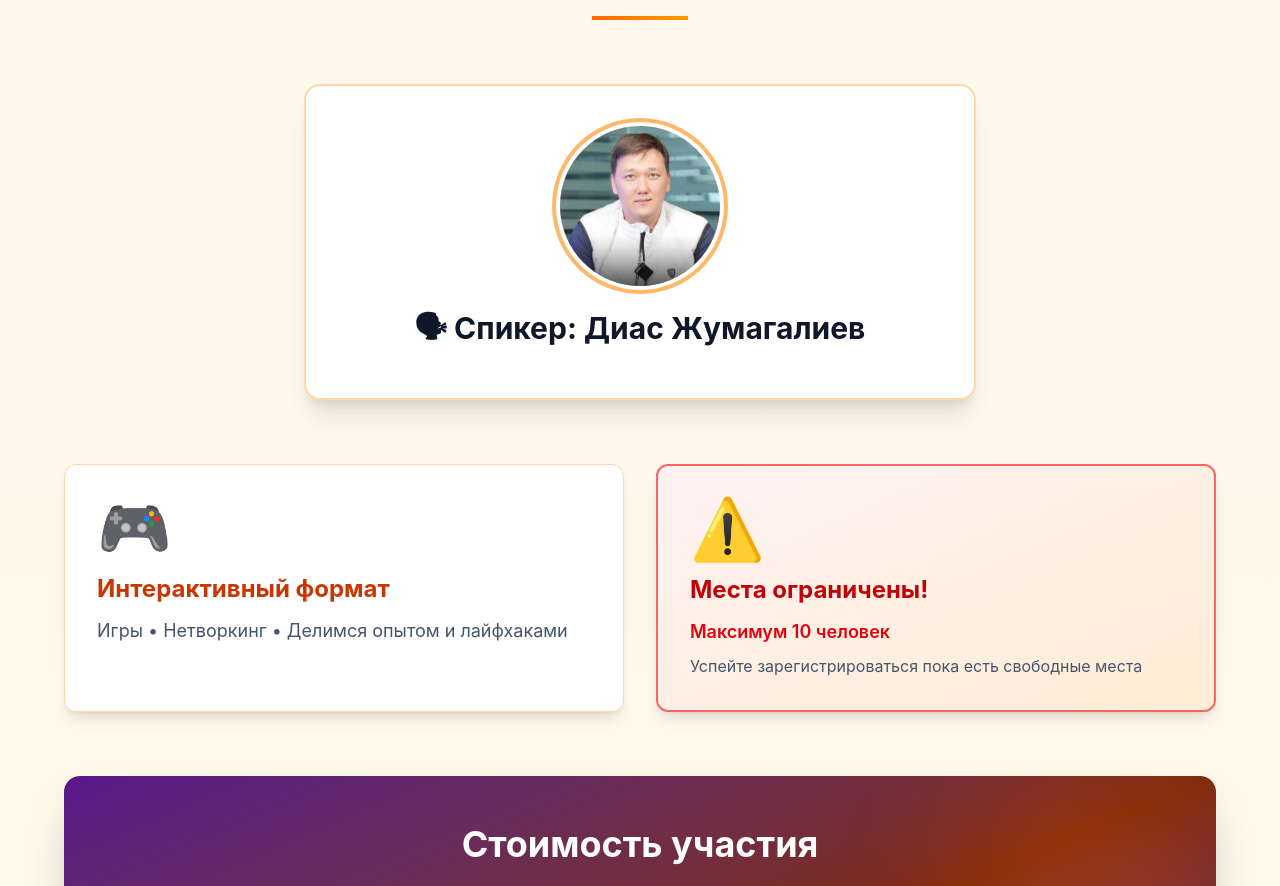
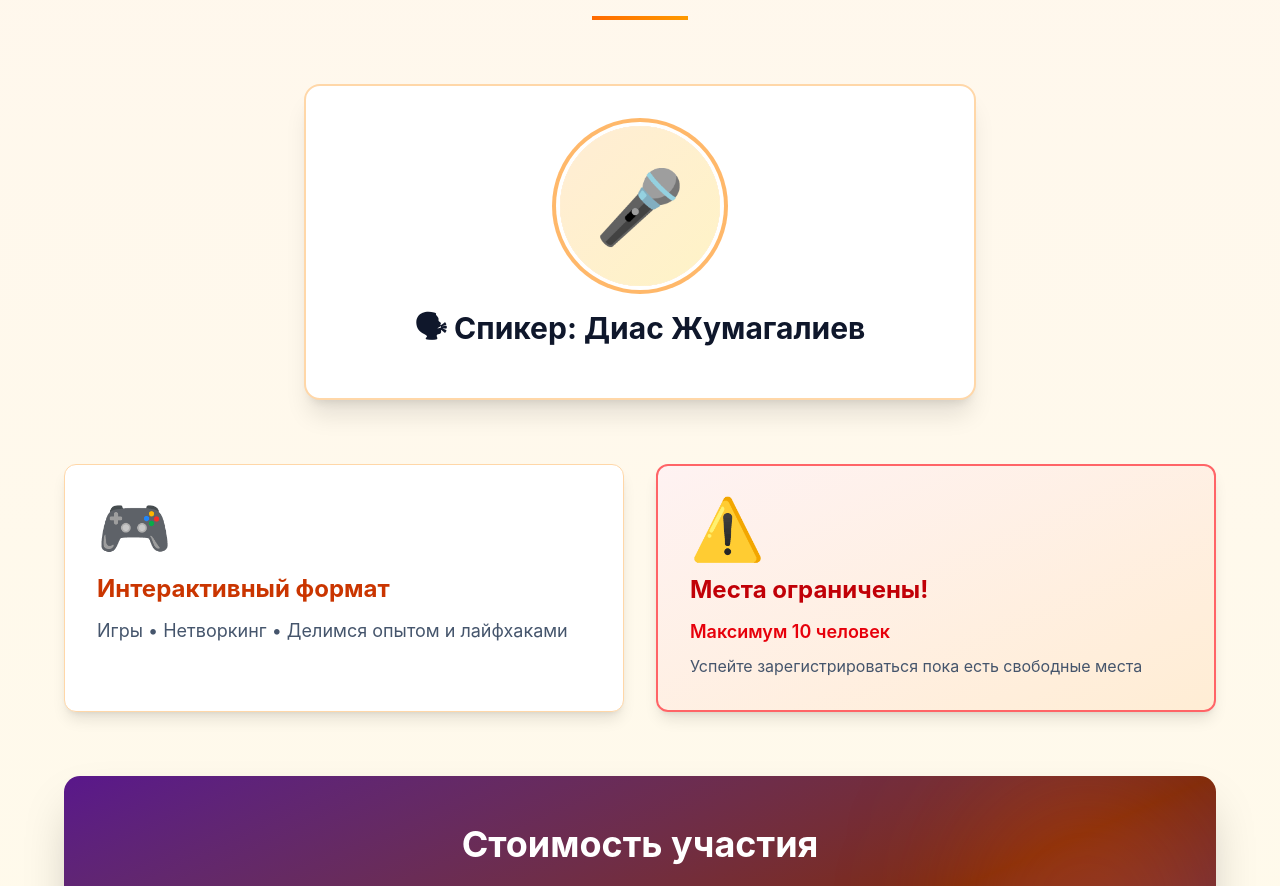
Before and after one commit to bakytzhanovaaigerimk-commits/ai-weekend-landing, a Next.js app: page / in a window 1280 px wide. Shown: the part 1000-1886 px from the top of the page. Built offline with nearby package versions, Linux system fonts and the light colour scheme.

Commit message:
Fix: Remove unused variables and optimize images

```diff
--- a/app/components/About.tsx
+++ b/app/components/About.tsx
@@ -1,23 +1,6 @@
 'use client';
 
 export default function About() {
-  const program = [
-    {
-      icon: "🗣",
-      title: "Ведущий в эти выходные: Диас",
-      description: ""
-    },
-    {
-      icon: "🎮",
-      title: "Игры, нетворкинг, делимся опытом и лайфхаками",
-      description: ""
-    },
-    {
-      icon: "⚠️",
-      title: "Места ограничены",
-      description: "Максимум 10 человек"
-    }
-  ];
 
   return (
     <section id="about" className="py-24 px-4 bg-gradient-to-b from-orange-50 to-amber-50">
@@ -36,20 +19,8 @@ export default function About() {
         <div className="max-w-2xl mx-auto mb-16">
           <div className="bg-white p-10 rounded-2xl shadow-xl border-2 border-orange-200 hover:border-orange-400 transition-all">
             <div className="mb-6">
-              <div className="w-40 h-40 mx-auto rounded-full bg-gradient-to-br from-orange-100 to-amber-100 overflow-hidden mb-6 ring-4 ring-orange-300 ring-offset-4">
-                <img
-                  src="/host-photo.jpg"
-                  alt="Диас"
-                  className="w-full h-full object-cover"
-                  onError={(e) => {
-                    e.currentTarget.style.display = 'none';
-                    const sibling = e.currentTarget.nextElementSibling as HTMLElement;
-                    if (sibling) sibling.style.display = 'flex';
-                  }}
-                />
-                <div className="w-full h-full flex items-center justify-center text-6xl" style={{display: 'none'}}>
-                  🎤
-                </div>
+              <div className="w-40 h-40 mx-auto rounded-full bg-gradient-to-br from-orange-100 to-amber-100 overflow-hidden mb-6 ring-4 ring-orange-300 ring-offset-4 flex items-center justify-center">
+                <div className="text-7xl">🎤</div>
               </div>
             </div>
             <h3 className="text-3xl font-bold text-slate-900 mb-3 text-center">
```
